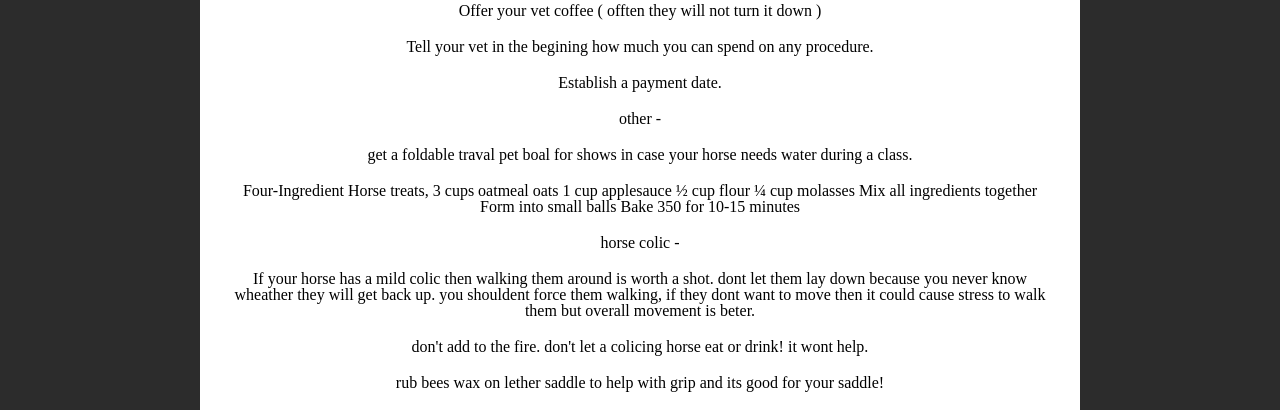
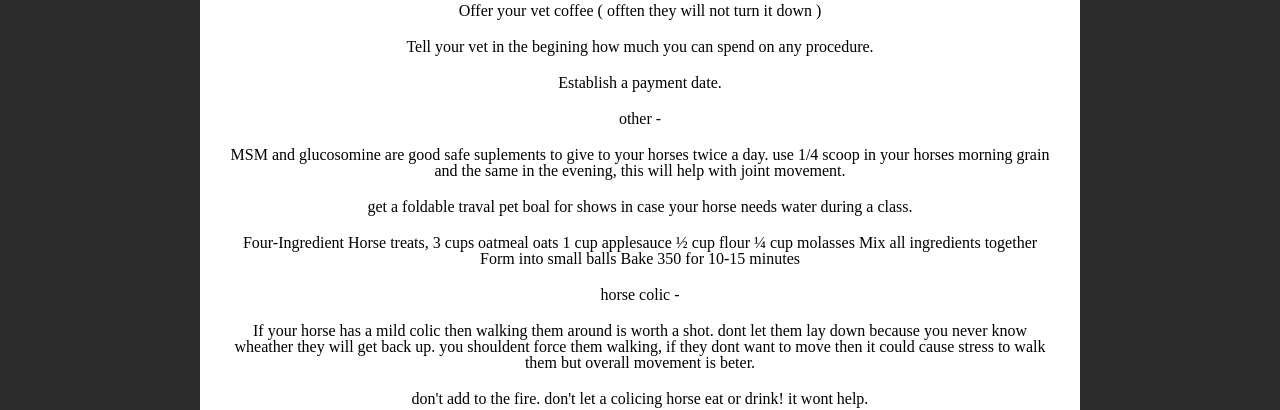
Before and after one commit to fiercefairy/HorseFarmGoal, a plain HTML site: page index.html in a window 1280 px wide. Shown: the part 6018-6428 px from the top of the page. Drawn offline with Linux system fonts and the light colour scheme.

Commit message:
added new line of writing

```diff
--- a/index.html
+++ b/index.html
@@ -543,6 +543,7 @@
             <li>Tell your vet in the begining how much you can spend on any procedure.</li>
             <li>Establish a payment date.</li>
             <li>other - </li>
+            <li>MSM and glucosomine are good safe suplements to give to your horses twice a day. use 1/4 scoop in your horses morning grain and the same in the evening, this will help with joint movement.</li>
             <li>get a foldable traval pet boal for shows in case your horse needs water during a class.</li>
             <li>Four-Ingredient Horse treats,
 
```
